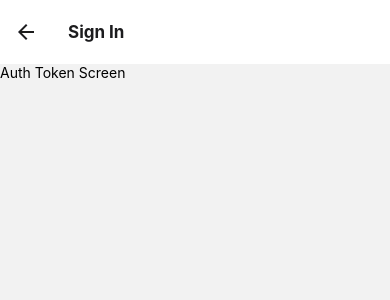
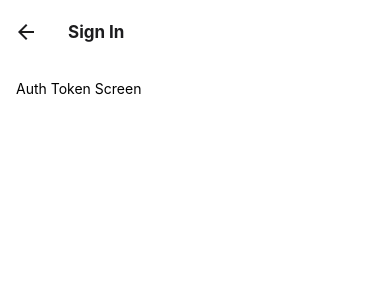
Before and after one commit to guibastack/traffic-lights-app-react-native, a React Native app: screen /AuthTokenScreen in a window 390 px wide. Shown: the top 300 px of the page. Built offline with nearby package versions, Linux system fonts and the light colour scheme.

Commit message:
All app screens have gained a standardized style.

```diff
--- a/src/Screens/AuthTokenScreen/index.js
+++ b/src/Screens/AuthTokenScreen/index.js
@@ -1,11 +1,12 @@
 import React from 'react';
 import { View, Text } from 'react-native';
+import * as Styles from '../../Styles/Styles';
 
 export default () => {
 
     return (
 
-        <View>
+        <View style={[Styles.styles.appContainer]}>
             <Text>Auth Token Screen</Text>
         </View>
 
--- a/src/Screens/ChangeNameScreen/index.js
+++ b/src/Screens/ChangeNameScreen/index.js
@@ -1,11 +1,12 @@
 import React from 'react';
 import { View, Text } from 'react-native';
+import * as Styles from '../../Styles/Styles';
 
 export default () => {
 
     return (
 
-        <View>
+        <View style={[Styles.styles.appContainer]}>
             <Text>Name Screen.</Text>
         </View>
 
--- a/src/Screens/EmailScreen/index.js
+++ b/src/Screens/EmailScreen/index.js
@@ -1,11 +1,12 @@
 import React from 'react';
 import { View, Text } from 'react-native';
+import * as Styles from '../../Styles/Styles';
 
 export default () => {
 
     return (
 
-        <View>
+        <View style={[Styles.styles.appContainer]}>
             <Text>Olá</Text>
         </View>
 
--- a/src/Screens/MapTrafficLightsScreen/index.js
+++ b/src/Screens/MapTrafficLightsScreen/index.js
@@ -1,11 +1,12 @@
 import React from 'react';
 import { View, Text } from 'react-native';
+import * as Styles from '../../Styles/Styles';
 
 export default () => {
 
     return (
 
-        <View>
+        <View style={[Styles.styles.appContainer]}>
             <Text>Map Traffic Lights Screen.</Text>
         </View>
 
--- a/src/Screens/NearbyTrafficLightsScreen/index.js
+++ b/src/Screens/NearbyTrafficLightsScreen/index.js
@@ -1,11 +1,12 @@
 import React from 'react';
 import { View, Text } from 'react-native';
+import * as Styles from '../../Styles/Styles';
 
 export default () => {
 
     return (
 
-        <View>
+        <View style={[Styles.styles.appContainer]}>
             <Text>List of nearby traffic lights.</Text>
         </View>
 
--- a/src/Screens/SettingsScreen/index.js
+++ b/src/Screens/SettingsScreen/index.js
@@ -1,11 +1,12 @@
 import React from 'react';
 import { View, Text } from 'react-native';
+import * as Styles from '../../Styles/Styles';
 
 export default () => {
 
     return (
 
-        <View>
+        <View style={[Styles.styles.appContainer]}>
             <Text>Settings screen.</Text>
         </View>
 
--- a/src/Styles/Styles.js
+++ b/src/Styles/Styles.js
@@ -8,8 +8,12 @@ export const headerTitleStyle = {
 
 export const headerShadowVisible = false;
 
-export default StyleSheet.create({
+export const styles = StyleSheet.create({
 
-
+    appContainer: {
+        backgroundColor: '#FFFFFF',
+        padding: 16,
+        flex: 1,
+    },
 
 });
```
